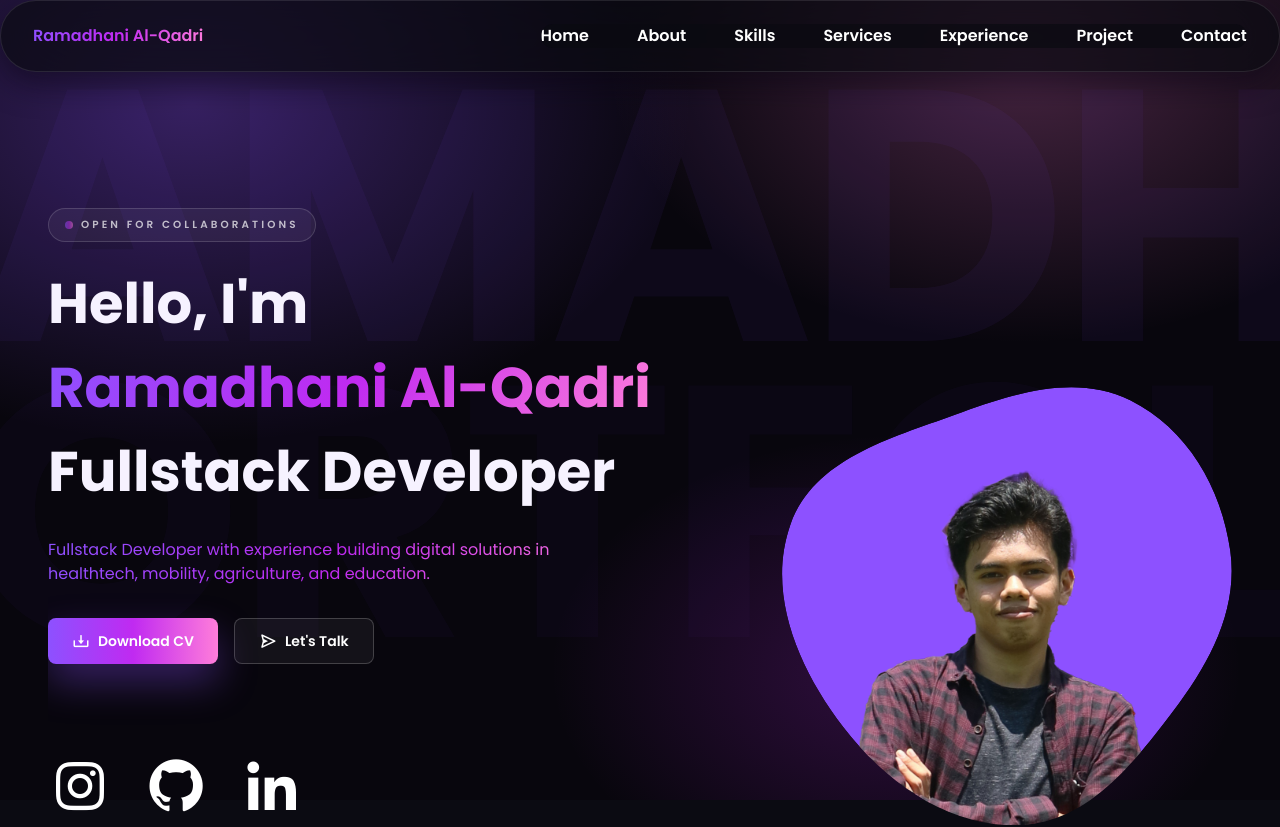
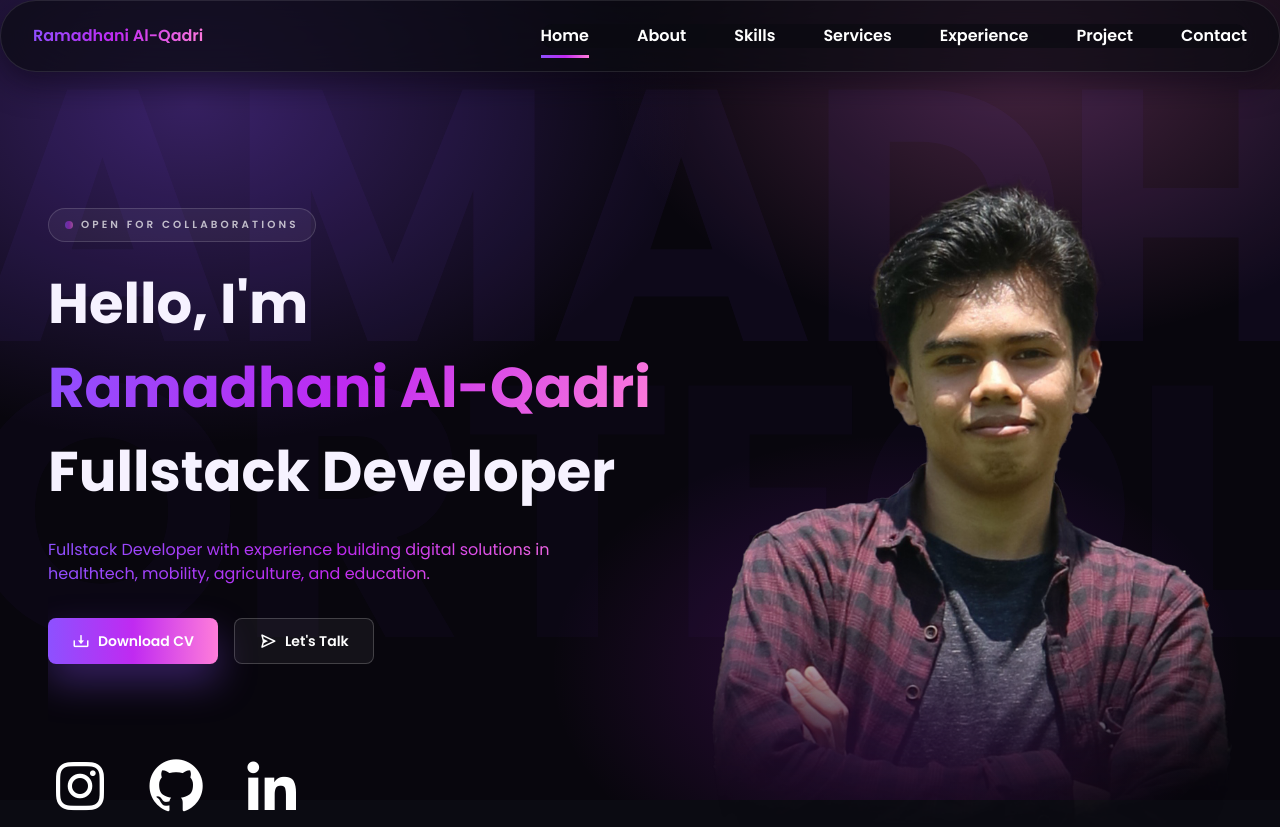
Before and after one commit to RamaAlqdri/rama-porto, a Next.js app: page / in a window 1280 px wide. Shown: the top 827 px of the page. Built offline with nearby package versions, Linux system fonts and the light colour scheme.

Commit message:
feat: replace SVG with Next.js Image component in Hero section and update image styles

```diff
--- a/components/Hero.tsx
+++ b/components/Hero.tsx
@@ -1,3 +1,5 @@
+import Image from "next/image";
+
 import type { HeroContent } from "../data/portfolio";
 
 type HeroProps = {
@@ -68,31 +70,16 @@ export function Hero({ content }: HeroProps) {
         ))}
       </div>
 
-      <div className="home__img absolute bottom-0 right-0 w-[260px] max-[585px]:hidden sm:bottom-[25%] sm:w-[240px] md:bottom-[10%] md:w-[300px] lg:w-[450px]">
-        <svg
-          className="home__blob fill-accent"
-          viewBox="0 0 479 467"
-          role="img"
-          aria-label={image.alt}
-          xmlns="http://www.w3.org/2000/svg"
-          xmlnsXlink="http://www.w3.org/1999/xlink"
-        >
-          <mask id="mask0">
-            <path
-              fill="#fff"
-              d="M9.19024 145.964C34.0253 76.5814 114.865 54.7299 184.111 29.4823C245.804 6.98884 311.86 -14.9503 370.735 14.143C431.207 44.026 467.948 107.508 477.191 174.311C485.897 237.229 454.931 294.377 416.506 344.954C373.74 401.245 326.068 462.801 255.442 466.189C179.416 469.835 111.552 422.137 65.1576 361.805C17.4835 299.81 -17.1617 219.583 9.19024 145.964Z"
-            />
-          </mask>
-          <g mask="url(#mask0)">
-            <path d="M9.19024 145.964C34.0253 76.5814 114.865 54.7299 184.111 29.4823C245.804 6.98884 311.86 -14.9503 370.735 14.143C431.207 44.026 467.948 107.508 477.191 174.311C485.897 237.229 454.931 294.377 416.506 344.954C373.74 401.245 326.068 462.801 255.442 466.189C179.416 469.835 111.552 422.137 65.1576 361.805C17.4835 299.81 -17.1617 219.583 9.19024 145.964Z" />
-            <image
-              className="home__blob-img w-[23rem]"
-              x="50"
-              y="70"
-              xlinkHref={image.src}
-            />
-          </g>
-        </svg>
+      <div className="home__img absolute bottom-0 right-0 w-[300px] max-[585px]:hidden sm:bottom-[25%] sm:w-[280px] md:bottom-[10%] md:w-[340px] lg:w-[520px]">
+        <Image
+          src={image.src}
+          alt={image.alt}
+          width={640}
+          height={800}
+          sizes="(min-width: 1200px) 520px, (min-width: 768px) 340px, 280px"
+          className="w-full rounded-3xl object-cover"
+          priority
+        />
       </div>
     </section>
   );
--- a/components/Navigation.tsx
+++ b/components/Navigation.tsx
@@ -30,7 +30,7 @@ export function Navigation({
         </div>
 
         <div
-          className={`nav__menu fixed top-14 left-4 right-4 h-[calc(100vh-3.5rem)] overflow-y-auto rounded-3xl border border-white/10 bg-base/95 p-8 shadow-nav backdrop-blur-2xl transition-transform duration-500 md:static md:h-auto md:translate-x-0 md:border-none md:bg-transparent md:p-0 md:shadow-none md:backdrop-blur-0 md:transition-none ${
+          className={`nav__menu fixed top-14 left-4 right-4 rounded-3xl border border-white/10 bg-base/95 p-6 shadow-nav backdrop-blur-2xl transition-transform duration-500 md:static md:translate-x-0 md:border-none md:bg-transparent md:p-0 md:shadow-none md:backdrop-blur-0 md:transition-none ${
             menuOpen ? "translate-x-0" : "translate-x-[calc(100%+1rem)]"
           }`}
           id="nav-menu"
```
Also changed, not shown: public/image/profile.png.
